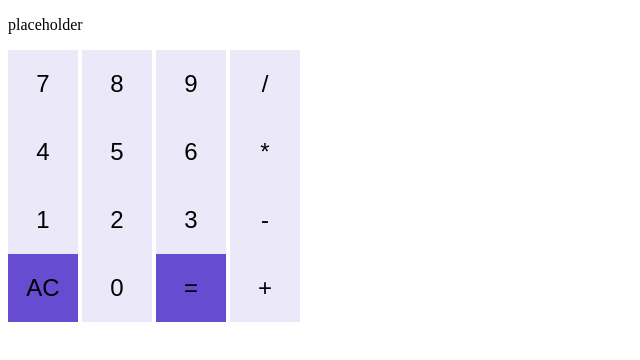
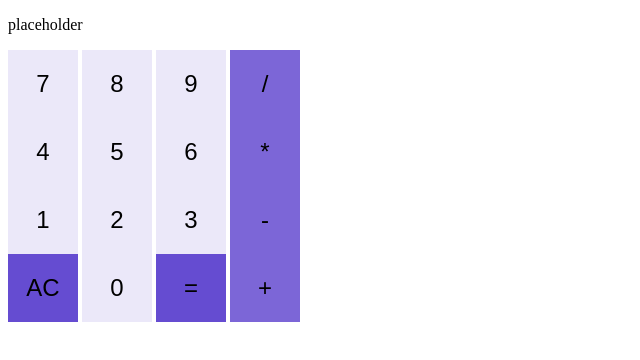
Before and after one commit to dcheng2022/odin-calculator, a plain HTML site: page index.html in a window 1280 px wide. Shown: the whole page, without its empty margins (0-640 px from the left). Drawn offline with Linux system fonts and the light colour scheme.

Commit message:
Add color class to operator buttons

```diff
--- a/index.html
+++ b/index.html
@@ -14,25 +14,25 @@
                 <button class="display">7</button>
                 <button class="display">8</button>
                 <button class="display">9</button>
-                <button class="display">/</button>
+                <button class="display color">/</button>
             </div>
             <div class="row-two">
                 <button class="display">4</button>
                 <button class="display">5</button>
                 <button class="display">6</button>
-                <button class="display">*</button>
+                <button class="display color">*</button>
             </div>
             <div class="row-three">
                 <button class="display">1</button>
                 <button class="display">2</button>
                 <button class="display">3</button>
-                <button class="display">-</button>
+                <button class="display color">-</button>
             </div>
             <div class="row-four">
                 <button class="clear">AC</button>
                 <button class="display">0</button>
                 <button class="operate">=</button>
-                <button class="display">+</button>
+                <button class="display color">+</button>
             </div>
         </div>
     </body>
```
